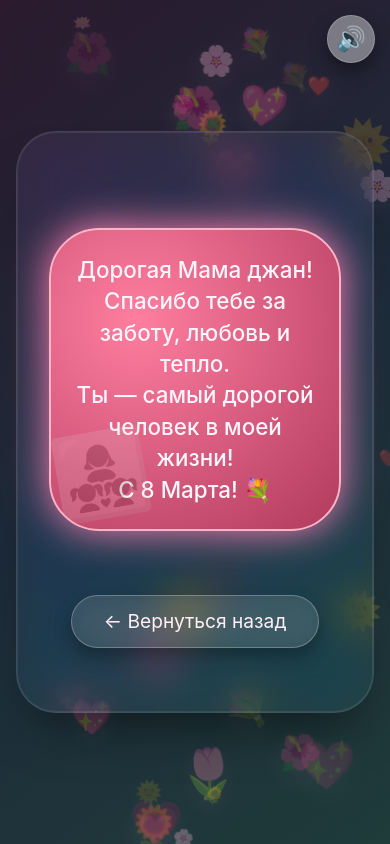
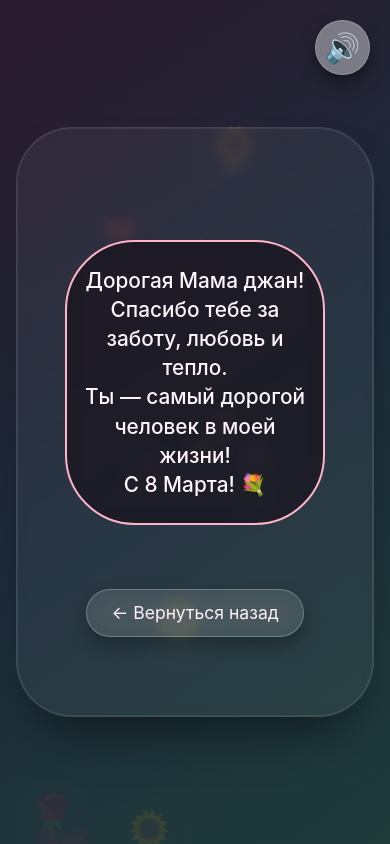
Before and after one commit to chiriz123/chiriz123.github.io, a plain HTML site: page index.html in a window 390 px wide. Both pictures are taken after a click on the element "Мама". Drawn offline with Linux system fonts and the light colour scheme.

Commit message:
Update index.html

```diff
--- a/index.html
+++ b/index.html
@@ -48,6 +48,7 @@
             user-select: none;
             animation: floatAround linear infinite;
             filter: drop-shadow(0 8px 12px rgba(255, 200, 240, 0.2));
+            will-change: transform; /* аппаратное ускорение */
         }
 
         @keyframes floatAround {
@@ -160,7 +161,6 @@
             transform: scale(0.98);
         }
 
-        /* эмодзи в кнопках */
         .name-btn::after {
             content: attr(data-emoji);
             font-size: 1.8rem;
@@ -236,7 +236,6 @@
             opacity: 0.15;
         }
 
-        /* Тётя Оля — теперь цвет Сестры Кати (тёплый) */
         [data-theme="olya"] .personal-message {
             background: linear-gradient(145deg, #f7c978, #e6846b);
             border-color: #fdd48d;
@@ -251,7 +250,6 @@
             opacity: 0.15;
         }
 
-        /* Сестра Катя — теперь цвет Тёти Оли (зелёный) */
         [data-theme="katya"] .personal-message {
             background: linear-gradient(45deg, #a1d6b0, #3f8f6b);
             border-color: #a8e6be;
@@ -355,83 +353,55 @@
             100% { transform: translate(var(--tx), var(--ty)) scale(1.5); opacity: 0; }
         }
 
-        /* ===== АДАПТИВНОСТЬ ===== */
-        @media (max-width: 900px) {
+        /* ===== МОБИЛЬНАЯ ОПТИМИЗАЦИЯ ===== */
+        @media (max-width: 768px) {
+            /* Уменьшаем размытие фона */
             .screen {
-                padding: 2.5rem 1.5rem;
-                border-radius: 48px;
+                backdrop-filter: blur(5px);
+                -webkit-backdrop-filter: blur(5px);
             }
+
+            /* Упрощаем фон сообщений — убираем тяжёлые градиенты */
+            [data-theme="mama"] .personal-message,
+            [data-theme="babushka"] .personal-message,
+            [data-theme="lena"] .personal-message,
+            [data-theme="olya"] .personal-message,
+            [data-theme="katya"] .personal-message,
+            [data-theme="anya"] .personal-message {
+                background: rgba(20, 15, 25, 0.7) !important; /* простой тёмный фон */
+                box-shadow: none !important;
+            }
+
+            /* Прячем большие эмодзи-подложки */
+            .personal-message::before {
+                display: none;
+            }
+
+            /* Делаем кнопки чуть меньше и экономнее */
             .name-btn {
-                font-size: 1.5rem;
-                padding: 1rem 2rem;
-                min-width: 180px;
-            }
-            .personal-message {
-                padding: 2rem 1.5rem;
+                padding: 0.8rem 1.2rem;
+                font-size: 1.3rem;
+                min-width: 140px;
             }
         }
 
-        @media (max-width: 600px) {
-            .screen {
-                padding: 2rem 1rem;
-                border-radius: 40px;
-            }
+        /* Дополнительно для очень маленьких экранов */
+        @media (max-width: 480px) {
             .name-btn {
-                font-size: 1.3rem;
-                padding: 0.9rem 1.2rem;
-                min-width: 150px;
+                font-size: 1.1rem;
+                padding: 0.6rem 0.8rem;
+                min-width: 120px;
             }
             .name-btn::after {
-                font-size: 1.5rem;
-            }
-            .instruction {
-                margin: 1.8rem 0 1rem;
+                font-size: 1.2rem;
             }
             .personal-message {
-                font-size: 1.6rem;
-                padding: 1.8rem 1.2rem;
-                border-radius: 50px;
+                padding: 1.5rem 1rem;
+                font-size: 1.3rem;
             }
             .back-btn {
-                font-size: 1.2rem;
-                padding: 0.7rem 2rem;
-            }
-            .mute-btn {
-                top: 15px;
-                right: 15px;
-                width: 48px;
-                height: 48px;
-                font-size: 1.5rem;
-            }
-        }
-
-        @media (max-width: 480px) {
-            .button-grid {
-                gap: 0.7rem;
-            }
-            .name-btn {
-                font-size: 1.2rem;
-                padding: 0.8rem 1rem;
-                min-width: 130px;
-                flex: 1 1 40%;
-            }
-            .personal-message {
-                font-size: 1.4rem;
-                padding: 1.5rem 1rem;
-            }
-            h1 {
-                margin-bottom: 0.5rem;
-            }
-        }
-
-        @media (max-width: 360px) {
-            .name-btn {
-                font-size: 1rem;
-                padding: 0.7rem 0.5rem;
-                min-width: 110px;
-            }
-            .personal-message {
-                font-size: 1.2rem;
+                padding: 0.6rem 1.5rem;
+                font-size: 1.1rem;
             }
         }
     </style>
@@ -514,7 +484,7 @@
 
             // ========== НАСТРОЙКИ АУДИО ==========
             const VOLUME_NORMAL = 0.05;  // 5% громкость
-            let userMuted = false;       // true = звук выключен (volume 0)
+            let userMuted = false;
 
             function setVolume(volume) {
                 bgMusic.volume = Math.max(0, Math.min(1, volume));
@@ -522,7 +492,7 @@
 
             function updateMuteIcon() {
                 if (bgMusic.paused) {
-                    muteToggle.textContent = '🔇'; // музыка не играет
+                    muteToggle.textContent = '🔇';
                 } else if (userMuted || bgMusic.volume === 0) {
                     muteToggle.textContent = '🔇';
                 } else {
@@ -530,81 +500,42 @@
                 }
             }
 
-            // Попытка воспроизвести музыку с текущими настройками громкости
             function attemptPlay() {
                 if (bgMusic.paused) {
                     bgMusic.play()
                         .then(() => {
-                            // Убедимся, что громкость соответствует состоянию muted
                             setVolume(userMuted ? 0 : VOLUME_NORMAL);
                             updateMuteIcon();
                         })
-                        .catch(e => {
-                            console.log('Не удалось воспроизвести музыку автоматически, ждём клик');
-                            // Не обновляем иконку, она останется 🔇
-                        });
+                        .catch(e => console.log('Музыка не запустилась автоматически, ждём клик'));
                 } else {
-                    // Уже играет — просто синхронизируем громкость и иконку
                     setVolume(userMuted ? 0 : VOLUME_NORMAL);
                     updateMuteIcon();
                 }
             }
 
-            // Переключение mute
             function toggleMute() {
                 if (bgMusic.paused) {
-                    // Если музыка не играет, пытаемся включить (звук будет включён)
                     userMuted = false;
                     attemptPlay();
                 } else {
-                    // Музыка играет, переключаем muted
                     userMuted = !userMuted;
                     setVolume(userMuted ? 0 : VOLUME_NORMAL);
                     updateMuteIcon();
                 }
             }
 
-            // Слушаем кнопку mute
             muteToggle.addEventListener('click', (e) => {
                 e.stopPropagation();
                 toggleMute();
             });
 
-            // При загрузке страницы сразу пытаемся тихо включить музыку
-            window.addEventListener('load', () => {
-                // Начальное состояние: не muted, громкость 5%
-                userMuted = false;
-                setVolume(VOLUME_NORMAL);
-                attemptPlay(); // попытаемся воспроизвести (если браузер разрешит)
+            // ========== ПЛАВАЮЩИЕ ЭЛЕМЕНТЫ (с адаптивным количеством) ==========
+            function createFloatingElements() {
+                const isMobile = window.innerWidth <= 768;
+                const count = isMobile ? 10 : 35; // на телефоне всего 10 элементов
+                const symbols = ['🌸', '🌹', '🌺', '🌷', '💐', '❤️', '💖', '💗', '🌼', '🌸', '🌻', '🪷', '🌞'];
 
-                // Также запускаем плавающие элементы
-                createFloatingElements(45);
-                screen2.setAttribute('data-theme', '');
-            });
-
-            // Первый клик по любой части страницы тоже запускает музыку (на всякий случай)
-            document.body.addEventListener('click', function initAudioOnFirstClick() {
-                if (bgMusic.paused) {
-                    attemptPlay();
-                }
-                // Удаляем после первого клика, чтобы не мешать
-                document.body.removeEventListener('click', initAudioOnFirstClick);
-            }, { once: true });
-
-            // При выборе имени тоже запускаем музыку, если она ещё не играет
-            nameBtns.forEach(btn => {
-                btn.addEventListener('click', () => {
-                    const name = btn.getAttribute('data-name');
-                    showScreen2(name);
-                    if (bgMusic.paused) {
-                        attemptPlay();
-                    }
-                });
-            });
-
-            // ========== ПЛАВАЮЩИЕ ЭЛЕМЕНТЫ ==========
-            function createFloatingElements(count = 35) {
-                const symbols = ['🌸', '🌹', '🌺', '🌷', '💐', '❤️', '💖', '💗', '🌼', '🌸', '🌻', '🪷', '🌞'];
                 for (let i = 0; i < count; i++) {
                     const el = document.createElement('div');
                     el.className = 'float-item';
@@ -612,16 +543,21 @@
                     el.style.left = Math.random() * 100 + '%';
                     el.style.top = Math.random() * 100 + '%';
                     el.style.fontSize = (0.9 + Math.random() * 2.2) + 'rem';
-                    el.style.animationDuration = (12 + Math.random() * 25) + 's';
+                    // На мобильных анимация будет очень медленной, чтобы не грузить CPU
+                    const duration = isMobile ? 30 + Math.random() * 40 : 12 + Math.random() * 25;
+                    el.style.animationDuration = duration + 's';
                     el.style.animationDelay = Math.random() * 10 + 's';
-                    el.style.opacity = 0.12 + Math.random() * 0.2;
+                    el.style.opacity = isMobile ? 0.1 : 0.12 + Math.random() * 0.2;
                     floatingContainer.appendChild(el);
                 }
             }
 
-            // ========== ВЗРЫВ СЕРДЕЦ ==========
+            // ========== ВЗРЫВ СЕРДЕЦ (с адаптивным количеством) ==========
             function explodeHearts() {
-                for (let i = 0; i < 40; i++) {
+                const isMobile = window.innerWidth <= 768;
+                const heartCount = isMobile ? 10 : 40; // на телефоне 10 сердец
+
+                for (let i = 0; i < heartCount; i++) {
                     const heart = document.createElement('div');
                     heart.className = 'explode-heart';
                     heart.innerHTML = ['❤️', '💖', '💘', '💝', '💗', '🌸', '🌺'][Math.floor(Math.random() * 7)];
@@ -656,10 +592,43 @@
                 screen1.classList.add('hidden');
                 screen2.classList.remove('hidden');
 
-                explodeHearts();
+                explodeHearts(); // взрыв с адаптивным числом сердец
+                attemptPlay();   // пробуем включить музыку, если ещё не играет
             }
 
+            // ========== ОБРАБОТЧИКИ ==========
+            nameBtns.forEach(btn => {
+                btn.addEventListener('click', () => {
+                    const name = btn.getAttribute('data-name');
+                    showScreen2(name);
+                });
+            });
+
             backBtn.addEventListener('click', showScreen1);
+
+            // ========== ИНИЦИАЛИЗАЦИЯ ==========
+            window.addEventListener('load', () => {
+                // Начальная громкость и попытка воспроизвести
+                userMuted = false;
+                setVolume(VOLUME_NORMAL);
+                attemptPlay();
+
+                // Создаём плавающие элементы с учётом экрана
+                createFloatingElements();
+
+                screen2.setAttribute('data-theme', '');
+            });
+
+            // Первый клик по странице тоже активирует музыку (на случай блокировки автозапуска)
+            document.body.addEventListener('click', function initAudioOnFirstClick() {
+                if (bgMusic.paused) {
+                    attemptPlay();
+                }
+                document.body.removeEventListener('click', initAudioOnFirstClick);
+            }, { once: true });
+
+            // При изменении размера окна можно пересоздать floating элементы,
+            // но для простоты оставим как есть — они создаются один раз.
         })();
     </script>
 </body>
```
